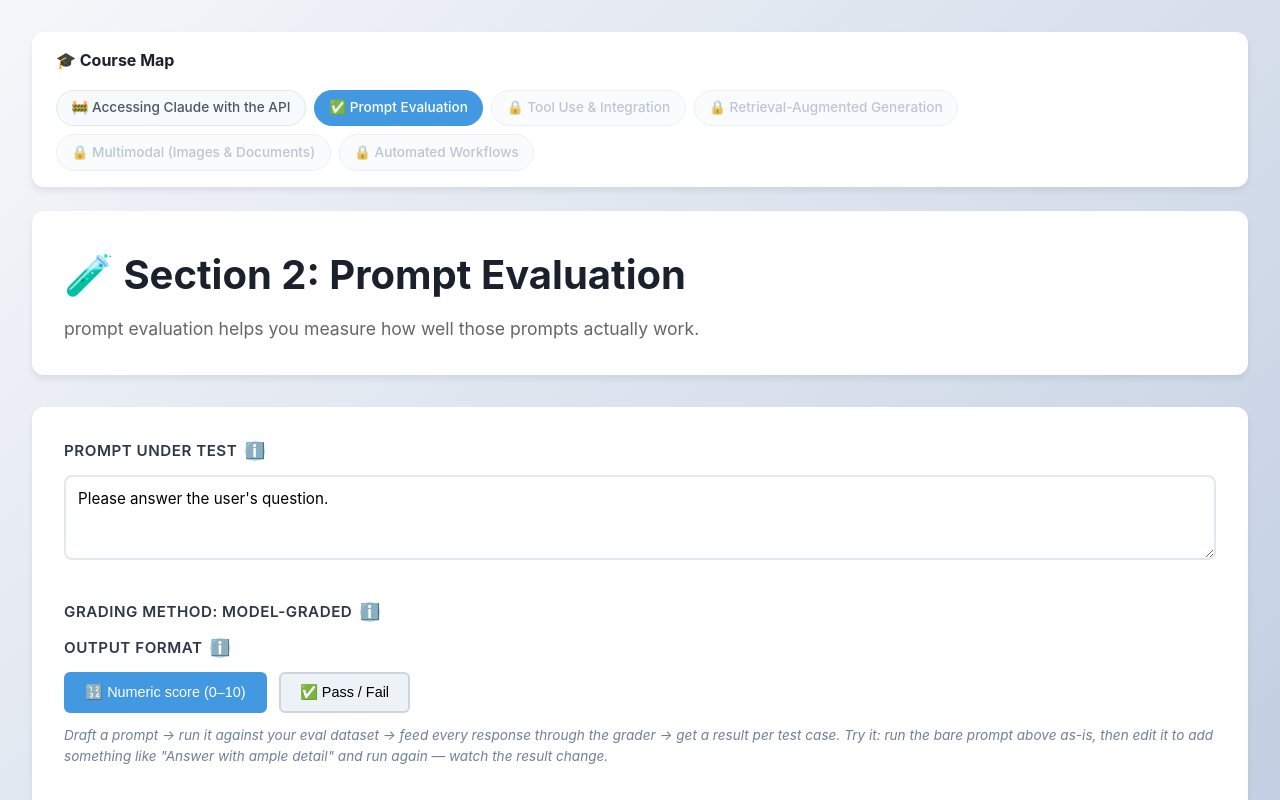
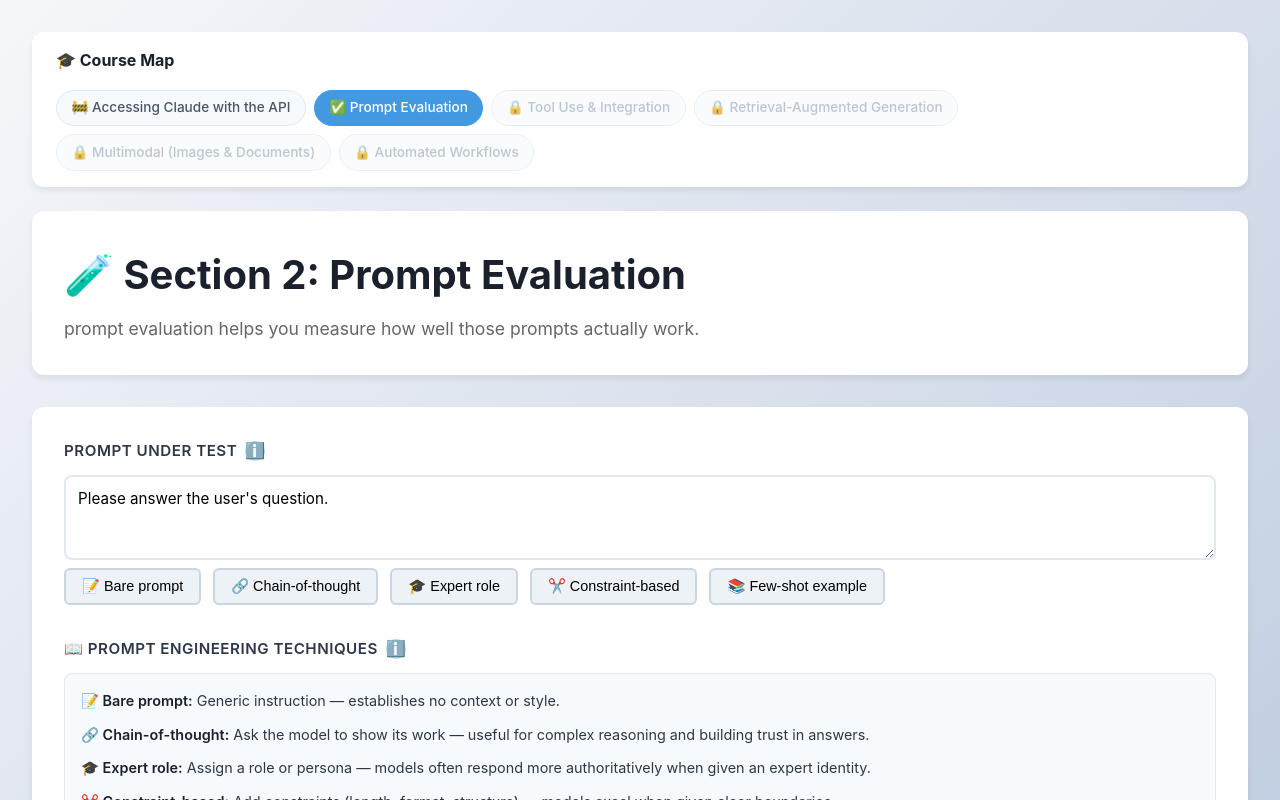
Before and after one commit to laitanop/AI-prompt-playground, a Next.js app: page /sections/prompt-evaluation in a window 1280 px wide. Shown: the top 800 px of the page. Built offline with nearby package versions, Linux system fonts and the light colour scheme.

Commit message:
adding prompt technique

```diff
--- a/app/globals.css
+++ b/app/globals.css
@@ -367,6 +367,44 @@
   background: #4299e1;
   color: white;
   border-color: #4299e1;
+}
+
+.preset-btn {
+  padding: 0.5rem 1rem;
+  background: #edf2f7;
+  border: 2px solid #cbd5e0;
+  border-radius: 6px;
+  font-size: 0.9rem;
+  cursor: pointer;
+  transition: all 0.2s;
+  font-weight: 500;
+}
+
+.preset-btn:hover {
+  background: #4299e1;
+  color: white;
+  border-color: #4299e1;
+}
+
+.technique-tips {
+  background: #f7fafc;
+  border: 1px solid #e2e8f0;
+  border-radius: 8px;
+  padding: 1rem;
+  display: flex;
+  flex-direction: column;
+  gap: 0.75rem;
+}
+
+.technique-tip {
+  font-size: 0.9rem;
+  color: #2d3748;
+  line-height: 1.5;
+}
+
+.technique-tip strong {
+  color: #1a202c;
+  font-weight: 600;
 }
 
 .send-button {
--- a/app/sections/prompt-evaluation/page.tsx
+++ b/app/sections/prompt-evaluation/page.tsx
@@ -4,7 +4,45 @@
 import SectionNav from "@/components/SectionNav";
 import type { EvalResult, OutputFormat, TestCase } from "@/lib/grading";
 
-const DEFAULT_SYSTEM_PROMPT = "Please answer the user's question.";
+const PROMPT_PRESETS = {
+  bare: {
+    label: "📝 Bare prompt",
+    prompt: "Please answer the user's question.",
+    description: "Generic instruction — establishes no context or style.",
+  },
+  chainOfThought: {
+    label: "🔗 Chain-of-thought",
+    prompt:
+      "Answer the user's question step by step. Show your reasoning and explain your thought process before giving the final answer.",
+    description:
+      "Ask the model to show its work — useful for complex reasoning and building trust in answers.",
+  },
+  expert: {
+    label: "🎓 Expert role",
+    prompt:
+      "You are a knowledgeable expert. Answer the user's question with authority, precision, and confidence. Be thorough but clear.",
+    description:
+      "Assign a role or persona — models often respond more authoritatively when given an expert identity.",
+  },
+  concise: {
+    label: "✂️ Constraint-based",
+    prompt:
+      "Answer the user's question in 1–2 sentences. Be concise and direct, avoid unnecessary detail.",
+    description:
+      "Add constraints (length, format, structure) — models excel when given clear boundaries.",
+  },
+  fewShot: {
+    label: "📚 Few-shot example",
+    prompt:
+      'Answer questions in a clear, informative style. Example: Q: "How tall is the Eiffel Tower?" A: "The Eiffel Tower is approximately 330 meters tall, including its antenna. It was completed in 1889 for the World\'s Fair." Now answer the user\'s question in a similar style.',
+    description:
+      "Provide examples of desired output — patterns are often clearer than abstract instructions.",
+  },
+};
+
+type PresetKey = keyof typeof PROMPT_PRESETS;
+
+const DEFAULT_SYSTEM_PROMPT = PROMPT_PRESETS.bare.prompt;
 
 const DEFAULT_TEST_CASES: TestCase[] = [
   { id: "1", input: "What's 2+2?", criteria: "" },
@@ -58,6 +96,10 @@
     setSummary(null);
     setPreviousSummary(null);
     setError(null);
+  };
+
+  const handlePreset = (preset: PresetKey) => {
+    setSystemPrompt(PROMPT_PRESETS[preset].prompt);
   };
 
   const handleAddTestCase = () => {
@@ -142,6 +184,40 @@
               placeholder="Define the prompt you want to evaluate..."
               rows={3}
             />
+            <div className="preset-buttons">
+              {(Object.keys(PROMPT_PRESETS) as PresetKey[]).map((key) => (
+                <button
+                  key={key}
+                  onClick={() => handlePreset(key)}
+                  className="preset-btn"
+                >
+                  {PROMPT_PRESETS[key].label}
+                </button>
+              ))}
+            </div>
+          </div>
+
+          {/* Technique Tips */}
+          <div className="control-section">
+            <label>
+              📖 Prompt Engineering Techniques
+              <div className="info-icon-wrapper">
+                <span className="info-icon">ℹ️</span>
+                <div className="tooltip">
+                  Different prompting strategies often produce different results.
+                  Try the presets above, run the eval, and compare scores to see
+                  which technique works best for your use case.
+                </div>
+              </div>
+            </label>
+            <div className="technique-tips">
+              {(Object.keys(PROMPT_PRESETS) as PresetKey[]).map((key) => (
+                <div key={key} className="technique-tip">
+                  <strong>{PROMPT_PRESETS[key].label}:</strong>{" "}
+                  {PROMPT_PRESETS[key].description}
+                </div>
+              ))}
+            </div>
           </div>
 
           {/* Grading */}
```
